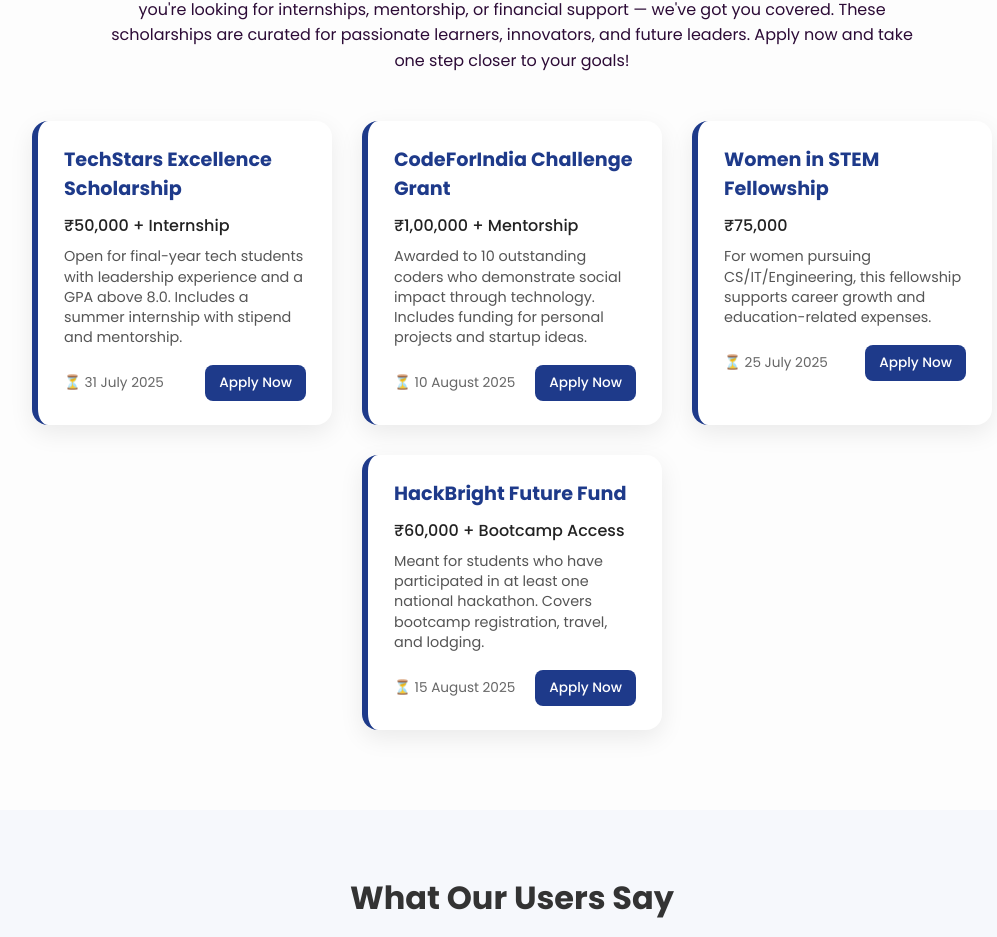
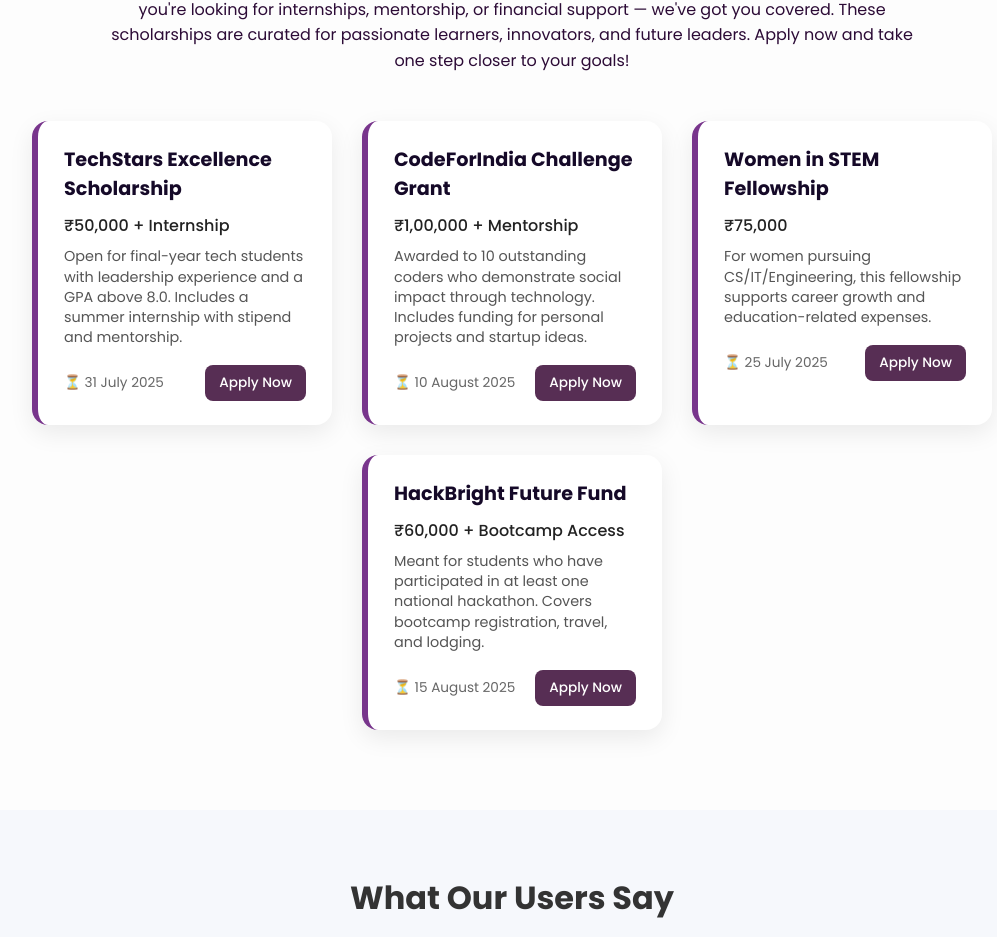
Before and after one commit to AnshulAlgoS/campushustleOG, a React (Create React App) app: page / in a window 1280 px wide. Shown: the part 2318-3255 px from the top of the page, without its empty margins (128-1125 px from the left). Built offline with nearby package versions, Linux system fonts and the light colour scheme; no server answers.

Commit message:
Update scholarship.css

```diff
--- a/src/views/scholarship.css
+++ b/src/views/scholarship.css
@@ -28,7 +28,7 @@
 
 .scholarship-flag-card {
   background: #fff;
-  border-left: 6px solid #1e3a8a;
+  border-left: 6px solid #78358c;
   border-radius: 16px;
   box-shadow: 0 8px 24px rgba(0,0,0,0.08);
   padding: 24px 26px;
@@ -45,7 +45,7 @@
 .sch-name {
   font-size: 1.2rem;
   font-weight: 700;
-  color: #1e3a8a;
+  color: #150928;
   margin-bottom: 10px;
 }
 
@@ -75,7 +75,7 @@
 }
 
 .sch-apply-btn {
-  background: #1e3a8a;
+  background: #572e54;
   color: white;
   padding: 8px 14px;
   border-radius: 8px;
```
